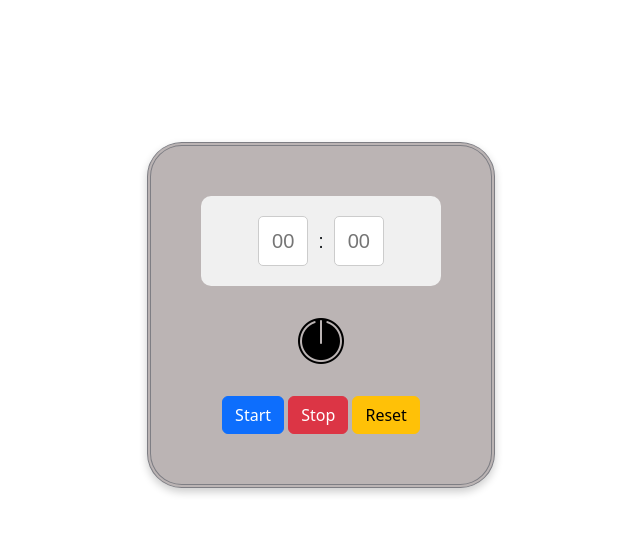
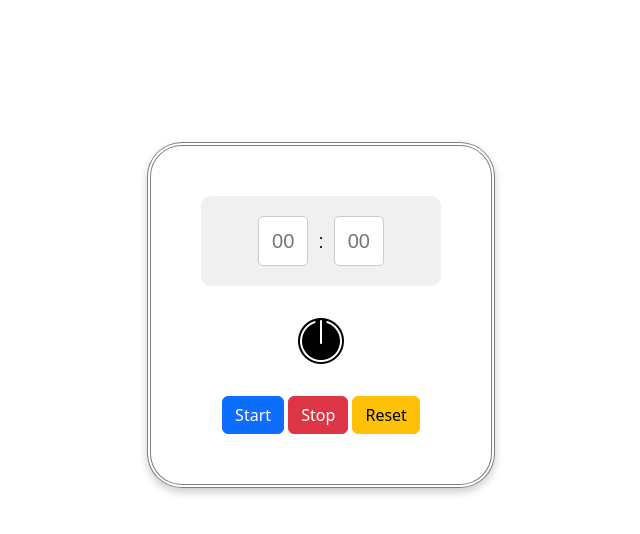
Before and after one commit to ravi1104/Stopwatch, a plain HTML site: page index.html in a window 1280 px wide. Shown: the part 88-622 px from the top of the page, without its empty margins (319-959 px from the left). Drawn offline with nearby package versions, Linux system fonts and the light colour scheme.

Commit message:
Update styles.css

```diff
--- a/styles.css
+++ b/styles.css
@@ -27,7 +27,6 @@
   display: flex;
   border-radius: 10%;
   border: 4px double rgb(126, 126, 132);
-  background-color: #bbb4b4;
   justify-content: center;
   align-items: center;
   flex-direction: column;
```
